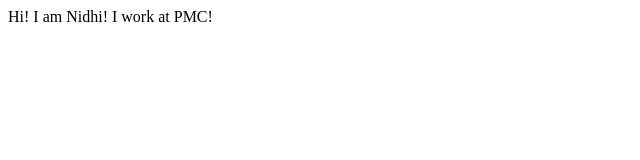
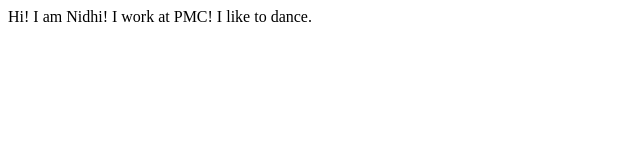
Before and after one commit to nidhi40601/neog-lesson-2, a plain HTML site: page index.html in a window 1280 px wide. Shown: the whole page, without its empty margins (0-640 px from the left). Drawn offline with Linux system fonts and the light colour scheme.

Commit message:
updated: interests

```diff
--- a/index.html
+++ b/index.html
@@ -9,5 +9,7 @@
 <body>
     Hi! I am Nidhi!
     I work at PMC!
+
+    I like to dance.
 </body>
 </html>
```
